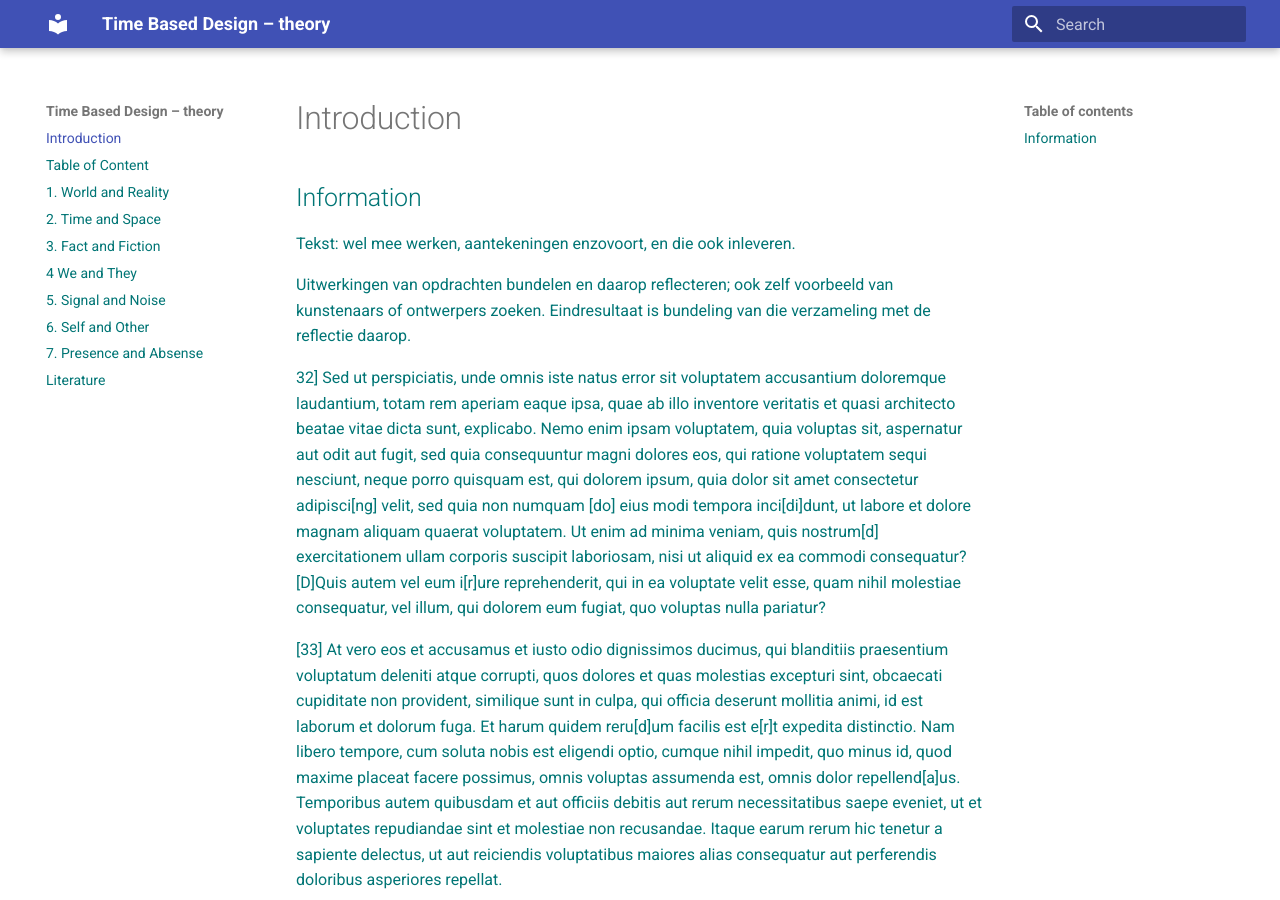
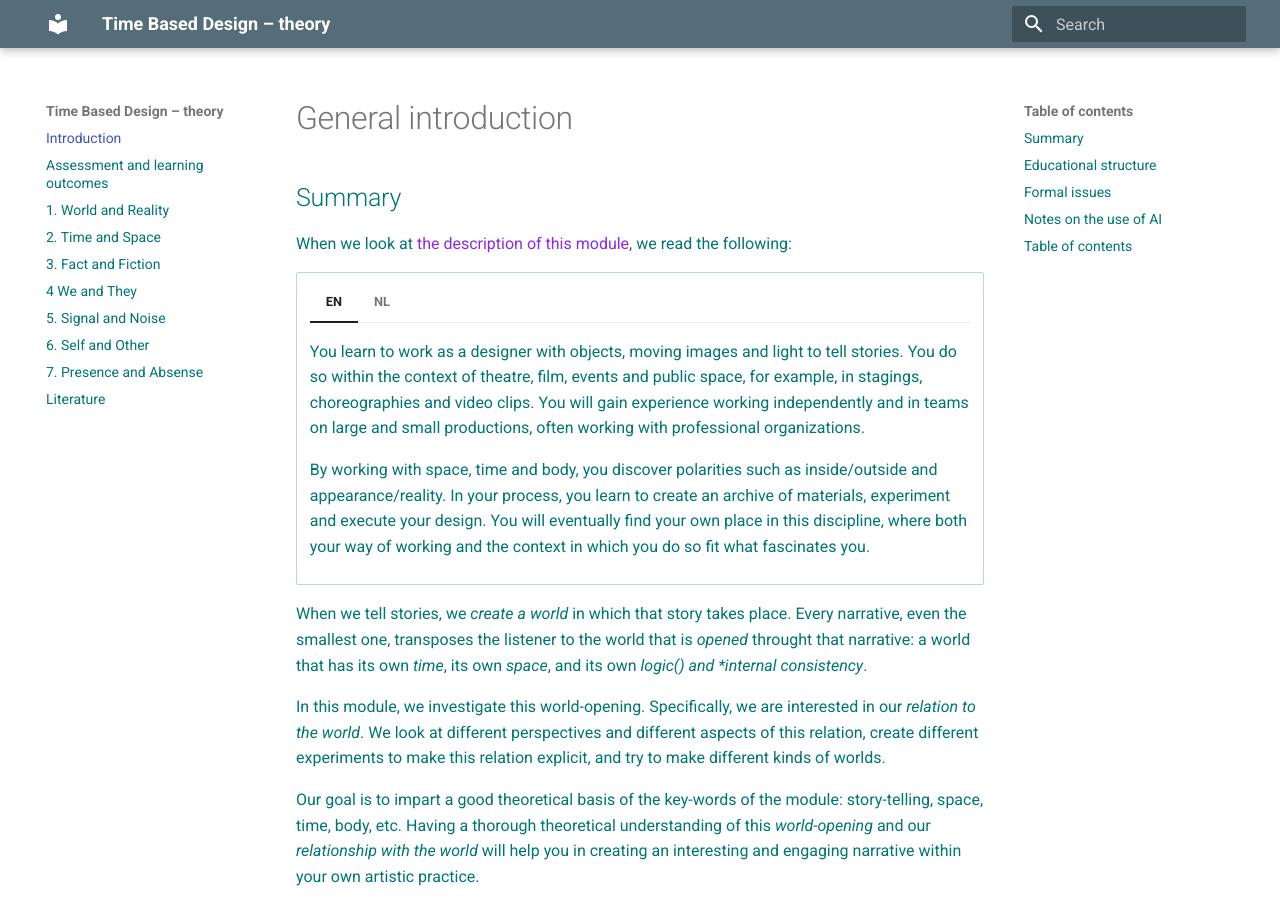
Before and after one commit to bart314/TBD, an MkDocs documentation site: the page built from docs/index.md, in a window 1280 px wide and 900 px high. Built offline with MkDocs 1.6.1 and Material for MkDocs 9.7.7, drawn with Linux system fonts in a browser that asks for light colours; some web fonts are replaced; some of the changed text lies outside the part shown.

Commit message:
Intro en LOs min of meer ✅

```diff
--- a/docs/css/extra.css
+++ b/docs/css/extra.css
@@ -11,6 +11,7 @@ blockquote p {
 
 .md-typeset a { color:blueviolet; }
 div.admonition { font-size:.8rem; border:solid gray 1px; width:75%; margin:auto !important; margin-bottom:2vh; }
+div.tabbed-set { border:solid lightblue .5px; padding:1vh 1vw; }
 img { display:block; margin:auto; width:55%; border:solid gray 1px;cursor:pointer; }
 img:hover{opacity:0.7}
 h2 { font-size:1.5rem; }
--- a/docs/index.md
+++ b/docs/index.md
@@ -1,9 +1,72 @@
-## Information
+# General introduction
 
-Tekst: wel mee werken, aantekeningen enzovoort, en die ook inleveren.
+## Summary
 
-Uitwerkingen van opdrachten bundelen en daarop reflecteren; ook zelf voorbeeld van kunstenaars of ontwerpers zoeken. Eindresultaat is bundeling van die verzameling met de reflectie daarop.
+When we look at [the description of this module](https://www.academieminerva.nl/en/programmes/design/majors/time-based
+), we read the following:
 
-32] Sed ut perspiciatis, unde omnis iste natus error sit voluptatem accusantium doloremque laudantium, totam rem aperiam eaque ipsa, quae ab illo inventore veritatis et quasi architecto beatae vitae dicta sunt, explicabo. Nemo enim ipsam voluptatem, quia voluptas sit, aspernatur aut odit aut fugit, sed quia consequuntur magni dolores eos, qui ratione voluptatem sequi nesciunt, neque porro quisquam est, qui dolorem ipsum, quia dolor sit amet consectetur adipisci[ng] velit, sed quia non numquam [do] eius modi tempora inci[di]dunt, ut labore et dolore magnam aliquam quaerat voluptatem. Ut enim ad minima veniam, quis nostrum[d] exercitationem ullam corporis suscipit laboriosam, nisi ut aliquid ex ea commodi consequatur? [D]Quis autem vel eum i[r]ure reprehenderit, qui in ea voluptate velit esse, quam nihil molestiae consequatur, vel illum, qui dolorem eum fugiat, quo voluptas nulla pariatur?
+=== "EN"
+    You learn to work as a designer with objects, moving images and light to tell stories. You do so within the context of theatre, film, events and public space, for example, in stagings, choreographies and video clips. You will gain experience working independently and in teams on large and small productions, often working with professional organizations.
 
-[33] At vero eos et accusamus et iusto odio dignissimos ducimus, qui blanditiis praesentium voluptatum deleniti atque corrupti, quos dolores et quas molestias excepturi sint, obcaecati cupiditate non provident, similique sunt in culpa, qui officia deserunt mollitia animi, id est laborum et dolorum fuga. Et harum quidem reru[d]um facilis est e[r]t expedita distinctio. Nam libero tempore, cum soluta nobis est eligendi optio, cumque nihil impedit, quo minus id, quod maxime placeat facere possimus, omnis voluptas assumenda est, omnis dolor repellend[a]us. Temporibus autem quibusdam et aut officiis debitis aut rerum necessitatibus saepe eveniet, ut et voluptates repudiandae sint et molestiae non recusandae. Itaque earum rerum hic tenetur a sapiente delectus, ut aut reiciendis voluptatibus maiores alias consequatur aut perferendis doloribus asperiores repellat.
+    By working with space, time and body, you discover polarities such as inside/outside and appearance/reality. In your process, you learn to create an archive of materials, experiment and execute your design. You will eventually find your own place in this discipline, where both your way of working and the context in which you do so fit what fascinates you.
+
+=== "NL"
+    Je leert als ontwerper werken met objecten, bewegende beelden en licht om verhalen te kunnen vertellen. Dat doe je binnen de context van bijvoorbeeld theater, film, evenementen en openbare ruimte, in ensceneringen, choreografieën en videoclips. Je doet zelfstandig en in teams ervaring op met het werken aan grote en kleine producties waarbij je vaak samenwerkt met professionele organisaties.
+
+    Door te werken met ruimte, tijd en lichaam ontdek je polariteiten als binnen/buiten en schijn/werkelijkheid. In je proces leer een archief van materialen aan te leggen, te experimenteren en je ontwerp uit te voeren. Je vindt uiteindelijk je eigen plek in deze discipline, waarbij zowel je manier van werken als de context waarin je dat doet passen bij wat jou fascineert.
+
+When we tell stories, we *create a world* in which that story takes place. Every narrative, even the smallest one, transposes the listener to the world that is *opened* throught that narrative: a world that has its own *time*, its own *space*, and its own *logic() and *internal consistency*.
+
+In this module, we investigate this world-opening. Specifically, we are interested in our *relation to the world*. We look at different perspectives and different aspects of this relation, create different experiments to make this relation explicit, and try to make different kinds of worlds.
+
+Our goal is to impart a good theoretical basis of the key-words of the module: story-telling, space, time, body, etc. Having a thorough theoretical understanding of this *world-opening* and our *relationship with the world* will help you in creating an interesting and engaging narrative within your own artistic practice.
+
+## Educational structure
+
+This module consists of seven sessions of hundredfifty minutes each. Every session is build around a central aspect of the *world-opening*. We start with a small theoretical exposé on that aspect, after which an assignment is given on which the students will works on an individual basis for about an hour – the form of the results of this work vary and are given at the assignment. After this hour, we reconvene and use the remaining time to discuss the results.
+
+Every week, every aspect of the module has its own page on this small website. This page contains a general introduction, a description of the assignment, examples, keywords and literature. Some of the literature is mandatory reading, other literature is given as extra background-information. We expect students to prepare for every session by going over the assignment and reading the mandatory literature.
+
+Students should keep track of their preparations, their elaborations of the assignments and the text they have read. Apart from this, they should look for other examples of designers or artists that resonate with the subject of that week. The bundle of this preperations, aided and abetted by their own reflection, forms the portfolio on which this module is graded. Please [have a look at the assessment and learning outcomes](assessment.md) for a more detailed overview.
+
+## Formal issues
+
+This is a 3EC module, which means the total workload is 84 hours (3 &times; 28). Given seven sessions of 2.5 hours each, this leads to the following table:
+
+description | calculation | workload
+---|---|---
+7 sessions of 2.5 hours | 7 &times; 2.5 | 17.5
+7 times preperation | 7 &times; 1 | 7.0
+Total home study | - | 59.0
+
+This means that students are expected to work around six hours per week on their portfolio.
+
+As is described in [the OER (§5.2, login required)](https://hanzenl.sharepoint.com.mcas.ms/sites/bmnc_binf_ps_mijnhanze/Onderwijsportaal/Forms/AllItems.aspx?id=%2Fsites%2Fbmnc%5Fbinf%5Fps%5Fmijnhanze%2FOnderwijsportaal%2FWeten%20en%20Regelen%2FStart%20van%20studie%28jaar%29%2FOverzicht%20Onderwijs%20en%20Examenregeling%2FSABK%2FVormgeving%2F20241211%20OER%20Academie%20Minerva%20bachelor%20Vormgeving%202024%2D25%20def%2Epdf&parent=%2Fsites%2Fbmnc%5Fbinf%5Fps%5Fmijnhanze%2FOnderwijsportaal%2FWeten%20en%20Regelen%2FStart%20van%20studie%28jaar%29%2FOverzicht%20Onderwijs%20en%20Examenregeling%2FSABK%2FVormgeving), students are required to be present at least eighty percent of the time. This leads to a total of 5.6 sessions on which students must participate. This can be be either *floored* to 5 or *ceiled* to 6, depending on the participation of the students and such to the judgement of the teacher.
+
+- If possible, the student reports any absence beforehand (via [e-mail](b.barnard@pl.hanze.nl)).
+- In the case of being absent too many times, the student’s performance will be regarded as ‘not assessable’.
+- A 'not assessable' result is recorded by the teacher(s) on the assessment form with a 'GK’ (Gemiste Kans = missed opportunity); this will also be registered in Osiris.
+
+## Notes on the use of AI
+
+We expect you to use AI (ChatGPT and image generation tools, at a minimum) in this module; in fact, some assignments will require it. Learning to use AI is an emerging skill and we will provide tutorials about how to do this in an efficient and interesting way.
+
+Be aware of the limits of ChatGPT and likely techniques:
+
+- If you provide minimum effort prompts, you will get low quality results. You will need to refine your prompts in order to get good outcomes. This will take work.
+
+- Don't believe *anything* it says. If it gives you facts, assume them to be wrong and make sure you check them in some other way or reference. You will be responsible for any errors or omissions provided by the tool.
+
+- AI is a tool, but one that you need to acknowledge using. Please include a paragraph at the end of your portfolio that uses AI explaining what you used the AI for and what prompts you provided it with.
+
+- Be thoughtful about when this tool is useful. Don't use it if it isn't appropriate for the case or for the circumstances.
+
+## Table of contents
+
+1. [World and Reality](week1.md)
+2. [Time and Space](week2.md)
+3. [Fact and Fiction](week3.md)
+4. [Signal and Noise](week4.md)
+5. [We and Other](week5.md)
+6. [You and I](week6.md)
+7. [They and We](week7.md)
--- a/docs/js/imgs.js
+++ b/docs/js/imgs.js
@@ -20,9 +20,3 @@ document.querySelectorAll("img").forEach( (el,idx) => {
 
 
 modal.addEventListener('click', () => modal.style.display = "none" )
-
-document.querySelectorAll('a').forEach (el => el.addEventListener('click', evt => {
-  const t = evt.target.href
-  if (t.indexOf('webtech3') == -1) evt.target.setAttribute('target', '_blank')
-})
-)
--- a/mkdocs.yml
+++ b/mkdocs.yml
@@ -6,16 +6,15 @@ use_directory_urls: false
 
 theme:
   name: 'material'
+  palette:
+    primary: 'blue grey'
+    accent: 'orange'
   icon:
     logo: 'material/library'
   language: 'en'
-  color_mode: 'dark'
-  user_color_mode_toggle: true
   include_sidebar: false
-
 extra_css:
   - css/extra.css
-
 
 markdown_extensions:
   - pymdownx.arithmatex:
@@ -48,14 +47,15 @@ markdown_extensions:
   - pymdownx.tasklist:
       custom_checkbox: true
   - pymdownx.tilde
-  - pymdownx.tabbed
+  - pymdownx.tabbed:
+      alternate_style: true
 
 extra_javascript:
   - js/imgs.js
 
 nav:
   - Introduction: index.md
-  - Table of Content: toc.md
+  - Assessment and learning outcomes: assessment.md
   - 1. World and Reality: week1.md
   - 2. Time and Space: week2.md
   - 3. Fact and Fiction: week3.md
```
Also changed, not shown: docs/assessment.md (added, +55 -0 lines), docs/toc.md (deleted, +0 -92 lines).
